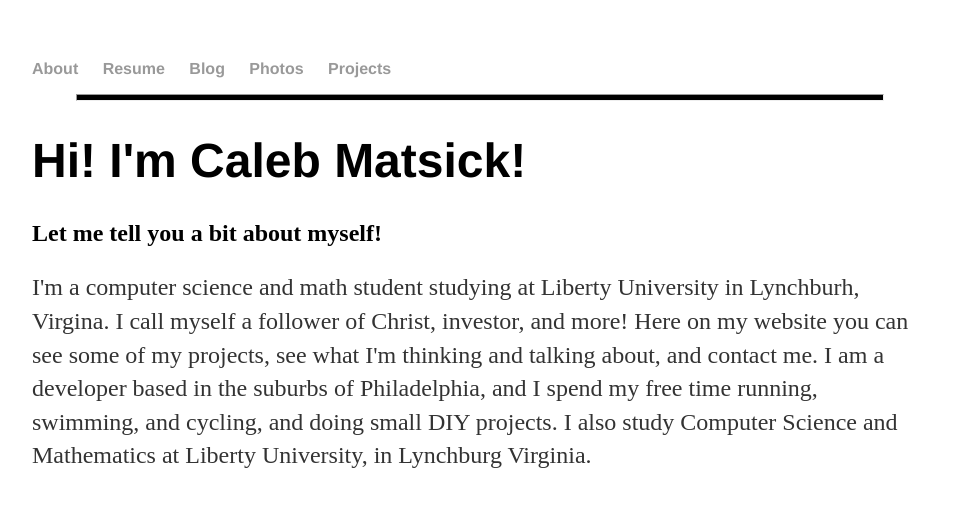
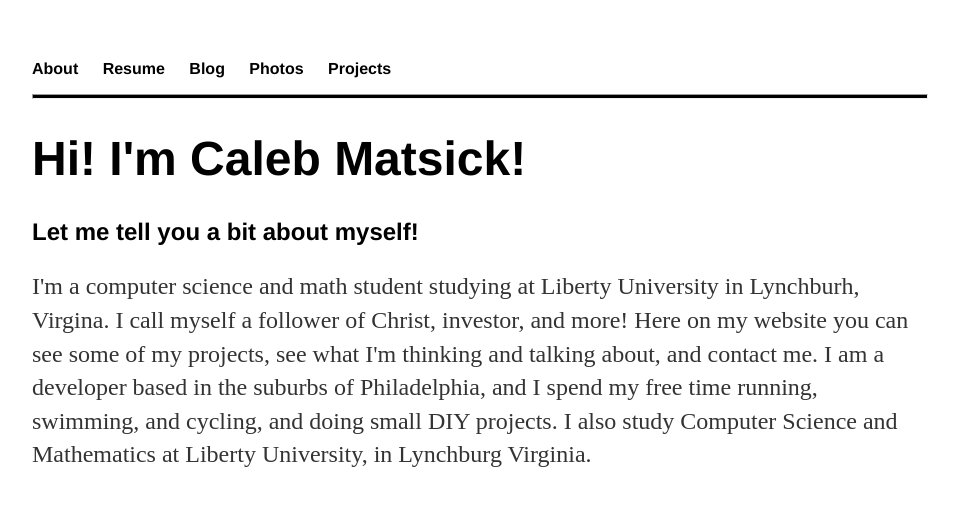
Before and after one commit to IronmanMk40/Matsick-Dot-Com, a Jekyll site: the page built from index.html, in a window 1280 px wide. Shown: the top 507 px of the page, without its empty margins (160-1119 px from the left). Built offline with Jekyll 4.4.1, drawn with Linux system fonts in a browser that asks for light colours.

Commit message:
Various changes to make a more coherent look

```diff
--- a/css/main.css
+++ b/css/main.css
@@ -2,25 +2,28 @@ body {
     margin: 60px auto;
     width: 70%;
 }
-nav ul, footer ul {
+nav ul {
     font-family:'Helvetica', 'Arial', 'Sans-Serif';
     padding: 0px;
     list-style: none;
     font-weight: bold;
 }
-nav ul li, footer ul li {
+nav ul li {
     display: inline;
     margin-right: 20px;
 }
 a {
     text-decoration: none;
-    color: #999;
+    color: #000000;
 }
 a:hover {
     text-decoration: underline;
 }
 h1 {
     font-size: 3em;
+    font-family:'Helvetica', 'Arial', 'Sans-Serif';
+}
+h2 {
     font-family:'Helvetica', 'Arial', 'Sans-Serif';
 }
 p {
@@ -43,11 +46,10 @@ ul.posts li {
 }
 
 hr {
-width: 90%;
-height: 5px;
+margin-left: auto;
+margin-right: auto;
+height: 3px;
 margin-top: 10px;
 margin-bottom: 10px;
-background-color: black;
+background-color: #000000;
 }
-
-}
```
